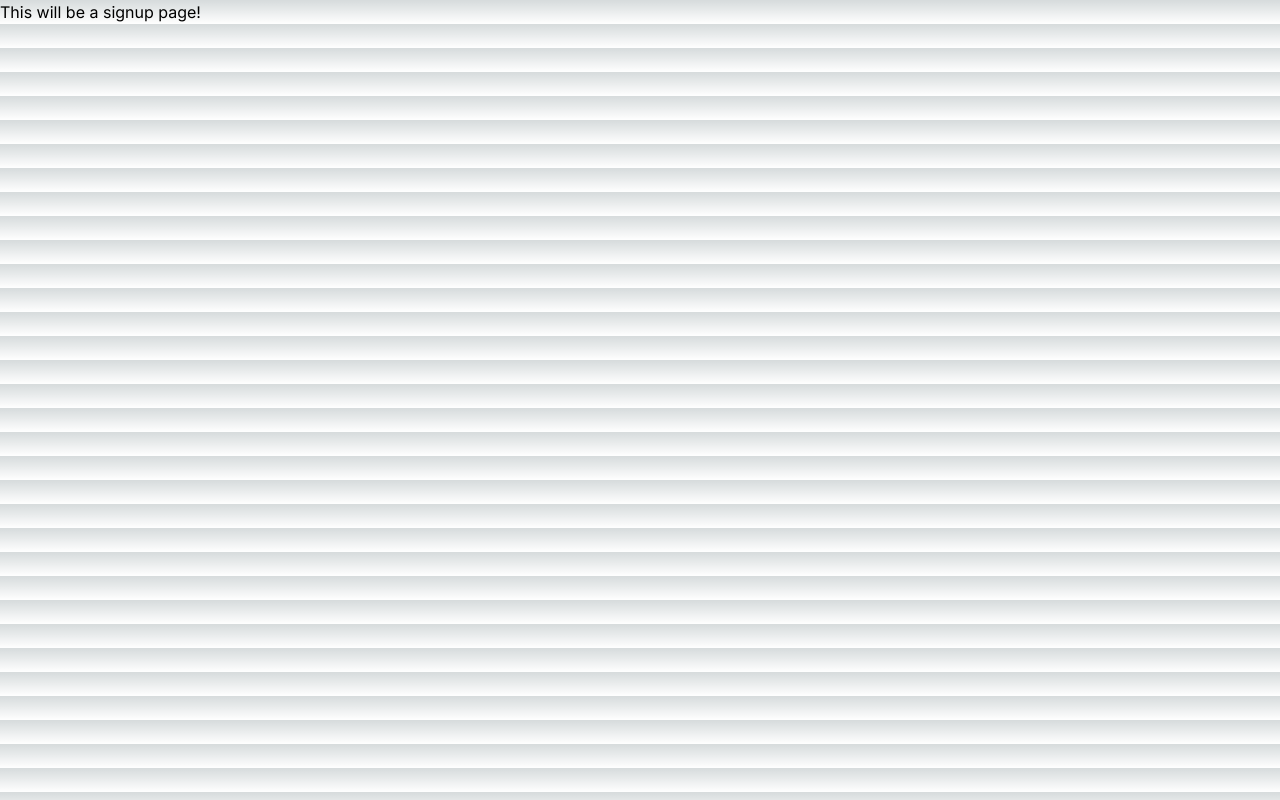
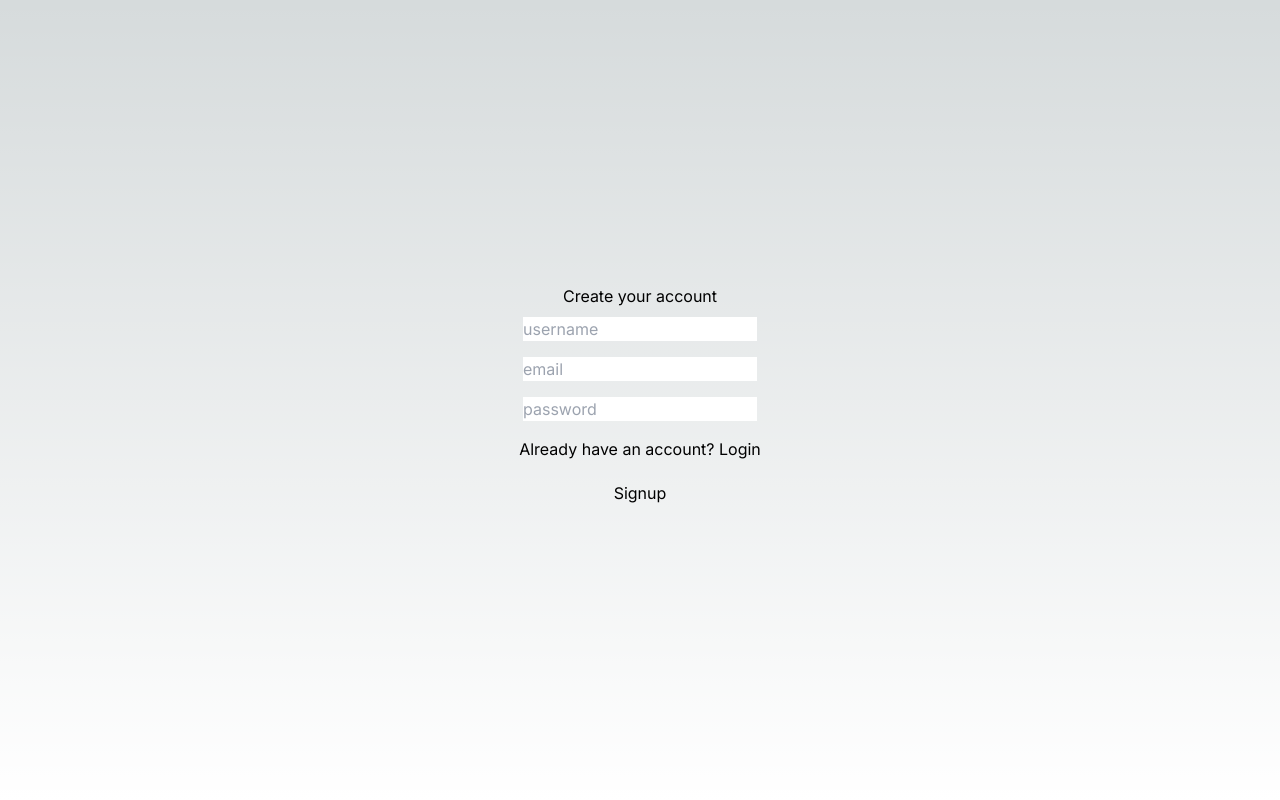
Before and after one commit to Gauravtripathii/auth-nextjs, a Next.js app: page /signup in a window 1280 px wide. Built offline with nearby package versions, Linux system fonts and the light colour scheme.

Commit message:
signup and login basic ui (1:01:36)

```diff
--- a/src/app/login/page.tsx
+++ b/src/app/login/page.tsx
@@ -1,7 +1,45 @@
+"use client";
+
+import React from "react";
+import Link from "next/link";
+import { useRouter } from "next/navigation";
+import { axios } from "axios";
+
 export default function LoginPage() {
-    return (
-        <div>
-            <h1>This will be a login page!</h1>
-        </div>
-    )
+  const [user, setUser] = React.useState({
+    email: "",
+    password: "",
+  });
+
+  const onLogin = async () => {};
+  return (
+    <div className="flex flex-col items-center justify-center min-h-screen py-2">
+      <h1>Login to your account</h1>
+      <hr />
+      <p className="m-2">
+        <input
+          type="text"
+          id="email"
+          value={user.email}
+          onChange={(e) => setUser({ ...user, email: e.target.value })}
+          placeholder="email"
+        />
+      </p>
+      <p className="m-2">
+        <input
+          type="password"
+          id="password"
+          value={user.password}
+          onChange={(e) => setUser({ ...user, password: e.target.value })}
+          placeholder="password"
+        />
+      </p>
+      <p className="m-2">
+        Don't have an account? <Link href='/signup'>Signup</Link>
+      </p>
+      <p className="m-3">
+        <button onClick={onLogin}>Login</button>
+      </p>
+    </div>
+  );
 }
--- a/src/app/signup/page.tsx
+++ b/src/app/signup/page.tsx
@@ -1,7 +1,55 @@
+"use client";
+
+import React from "react";
+import Link from "next/link";
+import { useRouter } from "next/navigation";
+import { axios } from "axios";
+
 export default function SignupPage() {
-    return (
-        <div>
-            <h1>This will be a signup page!</h1>
-        </div>
-    )
+  const [user, setUser] = React.useState({
+    email: "",
+    password: "",
+    username: "",
+  });
+
+  const onSignup = async () => {};
+  return (
+    <div className="flex flex-col items-center justify-center min-h-screen py-2">
+      <h1>Create your account</h1>
+      <hr />
+      <p className="m-2">
+        <input
+          type="text"
+          id="username"
+          value={user.username}
+          onChange={(e) => setUser({ ...user, username: e.target.value })}
+          placeholder="username"
+        />
+      </p>
+      <p className="m-2">
+        <input
+          type="text"
+          id="email"
+          value={user.email}
+          onChange={(e) => setUser({ ...user, email: e.target.value })}
+          placeholder="email"
+        />
+      </p>
+      <p className="m-2">
+        <input
+          type="password"
+          id="password"
+          value={user.password}
+          onChange={(e) => setUser({ ...user, password: e.target.value })}
+          placeholder="password"
+        />
+      </p>
+      <p className="m-2">
+        Already have an account? <Link href='/login'>Login</Link>
+      </p>
+      <p className="m-3">
+        <button onClick={onSignup}>Signup</button>
+      </p>
+    </div>
+  );
 }
```
